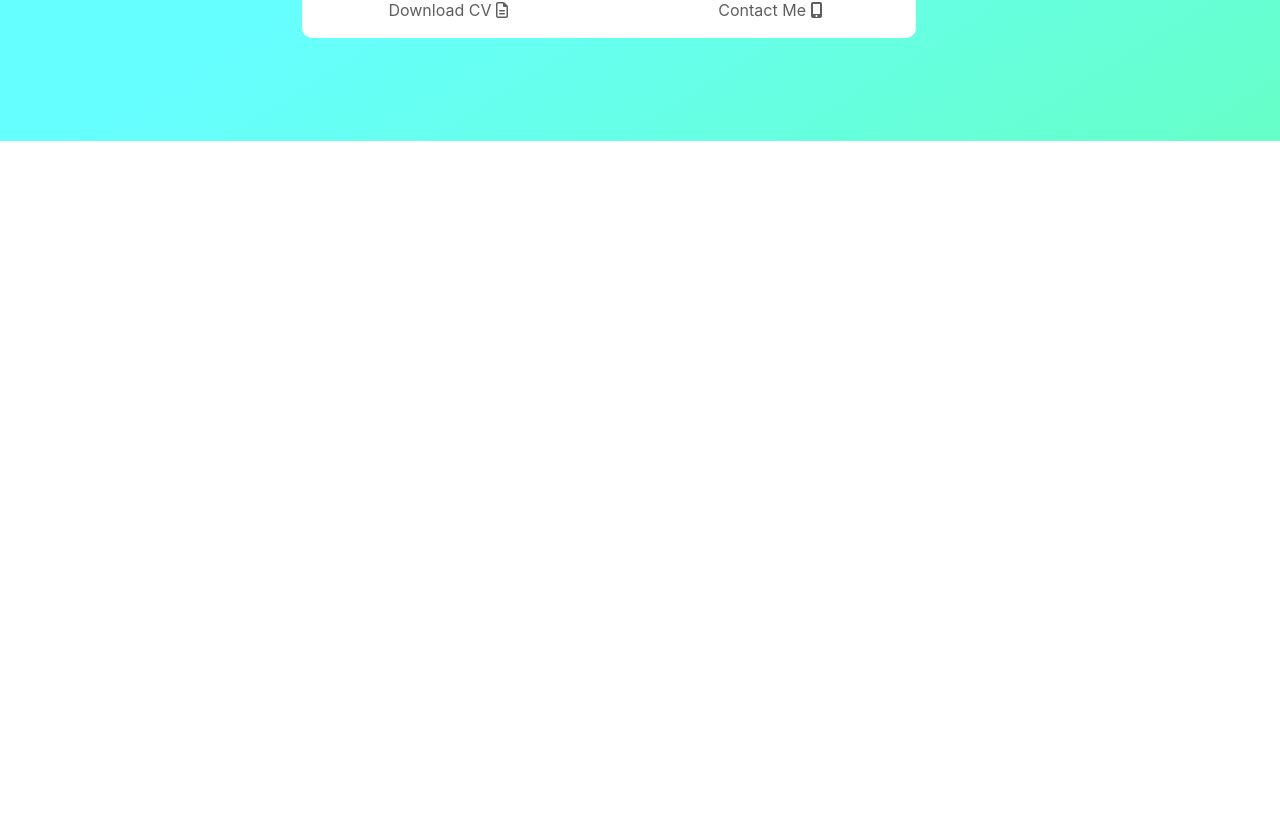
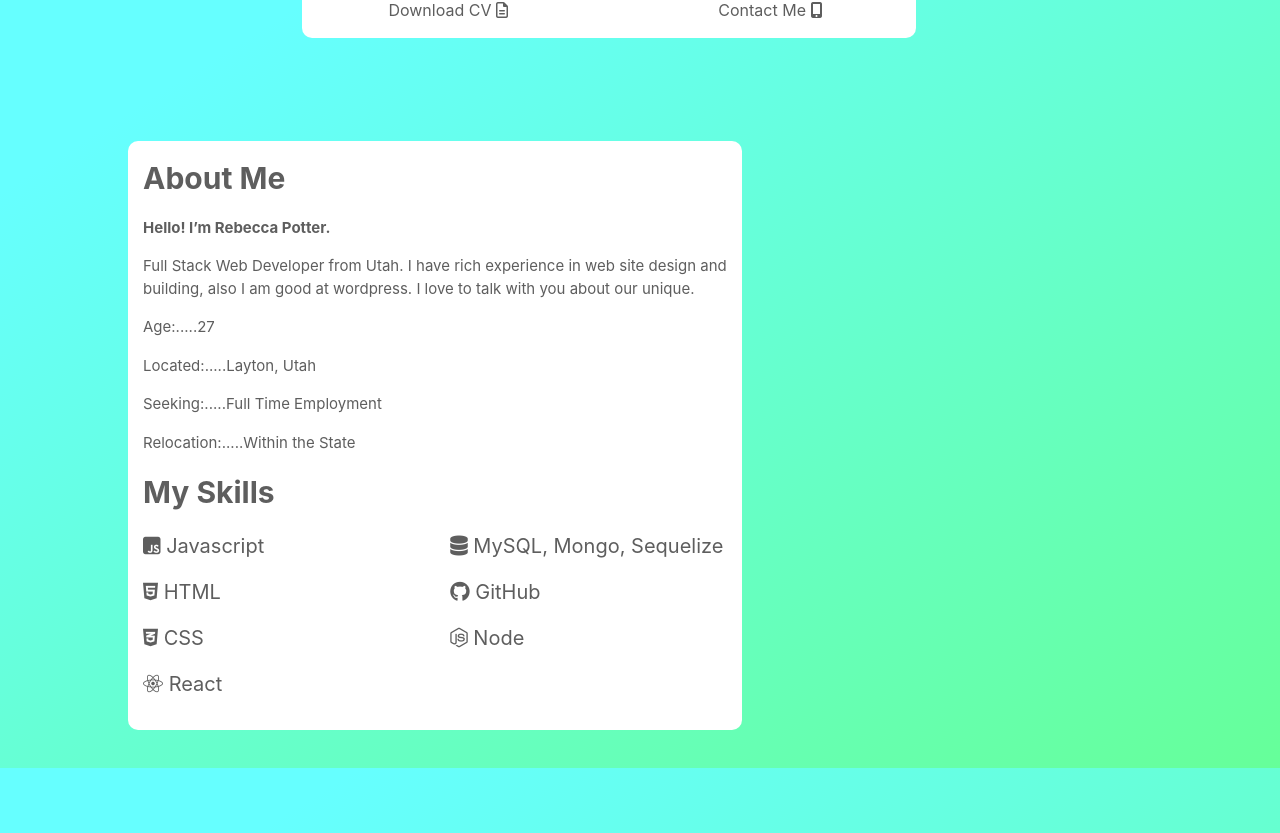
Before and after one commit to bcodessometimes/reactPortfolio, a React (Create React App) app: page / in a window 1280 px wide. Shown: the part 832-1665 px from the top of the page. Before the commit the page ends 973 px from the top, so only its background shows below. Built offline with nearby package versions, Linux system fonts and the light colour scheme.

Commit message:
about me

```diff
--- /dev/null
+++ b/src/components/aboutMe/aboutMe.css
@@ -0,0 +1,5 @@
+.aboutMeSkills {
+    color: #5e5e5e;
+    font-size: 20px;
+    text-align: left;
+}
--- /dev/null
+++ b/src/components/aboutMe/aboutMe.js
@@ -0,0 +1,44 @@
+import React from "react";
+import "./aboutMe.css";
+import "../contentSection/contentSection.css"
+
+
+const AboutMe = props => (
+  <div className="aboutMe">
+
+  <div className="contentHeader">
+    <p>About Me</p>
+  </div>
+  <div>
+    <p className="contentSubHeader">Hello! I’m Rebecca Potter.</p>
+    <p className="contentBody">Full Stack Web Developer from Utah. I have rich experience in web site design and building, also I am good at wordpress. I love to talk with you about our unique.</p>
+    <p className="contentBody">Age:.....27</p>
+    <p className="contentBody">Located:.....Layton, Utah</p>
+    <p className="contentBody">Seeking:.....Full Time Employment</p>
+    <p className="contentBody">Relocation:.....Within the State</p>
+  </div>
+
+  <div className="contentHeader">
+    <p>My Skills</p>
+  </div>
+  <div class="row">
+
+    <div class="col">
+  <p className="aboutMeSkills"><i class="fab fa-js-square"></i> Javascript </p>
+  <p className="aboutMeSkills"><i class="fab fa-html5"></i> HTML </p>
+  <p className="aboutMeSkills"><i class="fab fa-css3-alt"></i> CSS </p>
+  <p className="aboutMeSkills"><i class="fab fa-react"></i> React </p>
+    </div>
+    <div class="col">
+  <p className="aboutMeSkills"><i class="fas fa-database"></i> MySQL, Mongo, Sequelize </p>
+  <p className="aboutMeSkills"><i class="fab fa-github"></i> GitHub </p>
+  <p className="aboutMeSkills"><i class="fab fa-node-js"></i> Node </p>
+    </div>
+
+  </div>
+  </div>
+
+
+);
+
+export default AboutMe;
--- a/src/components/contentSection/contentSection.css
+++ b/src/components/contentSection/contentSection.css
@@ -1,6 +1,33 @@
 .contentSection {
-    max-width: 50%;
+    width: 60%;
     max-height: 80%;
     background-color: #ffffff;
     border-radius: 10px;
+    margin: auto;
+    float: left;
+    margin-bottom: 10%;
+    padding: 15px;
 }
+
+.contentHeader {
+    color: #5e5e5e;
+    font-size: 30px;
+    text-decoration: none;
+    font-weight: bold;
+    text-align: left;
+}
+
+.contentSubHeader {
+    color: #5e5e5e;
+    font-size: 15px;
+    text-decoration: none;
+    font-weight: bold;
+    text-align: left;
+}
+
+.contentBody {
+    color: #5e5e5e;
+    font-size: 15px;
+    text-decoration: none;
+    text-align: left;
+}
--- a/src/components/contentSection/contentSection.js
+++ b/src/components/contentSection/contentSection.js
@@ -1,11 +1,12 @@
 import React from "react";
 import "./contentSection.css";
+import AboutMe from '../aboutMe/aboutMe';
 
 
 const ContentSection = props => (
   <div className="contentSection">
 
-
+  <AboutMe/>
 
   </div>
 
--- a/src/components/navbar/navbar.css
+++ b/src/components/navbar/navbar.css
@@ -14,7 +14,6 @@
     color: #5e5e5e;
     font-size: 15px;
     text-decoration: none;
-
 }
 
 .navLink {
```
Also changed, not shown: src/App.js (+1 -6 lines).
